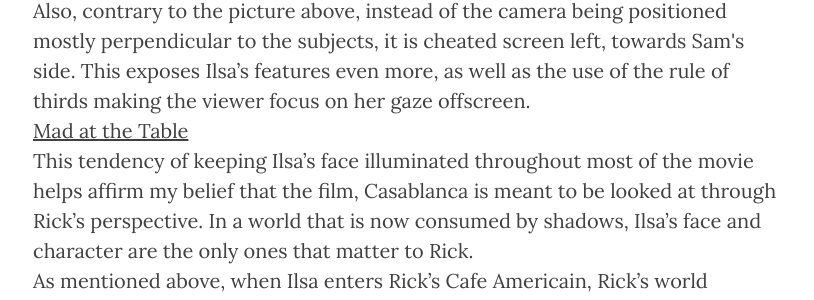
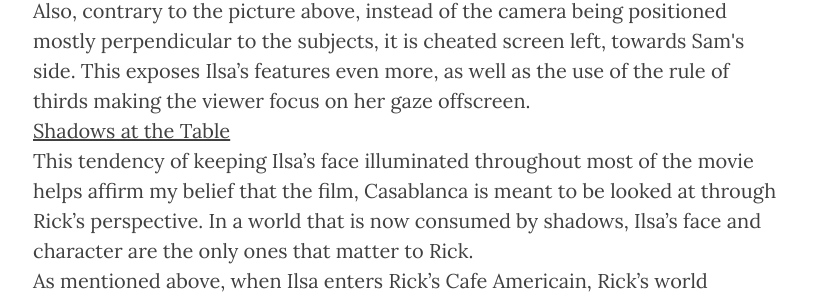
Before and after one commit to claubenstein/claubenstein.github.io, a Jekyll site: the page built from _posts/2014-12-23-Lighting-and-Casablanca's-Mise-en-Scene.markdown, in a window 1280 px wide and 900 px high, scrolled down 1726 px. Shown: the part 142-442 px from the top of the window, without its empty margins (232-1046 px from the left). Built offline with Jekyll 4.4.1, drawn with Linux system fonts in a browser that asks for light colours; nearby versions of some CDN libraries.

Commit message:
pic update

```diff
--- a/_posts/2014-12-23-Lighting-and-Casablanca's-Mise-en-Scene.markdown
+++ b/_posts/2014-12-23-Lighting-and-Casablanca's-Mise-en-Scene.markdown
@@ -18,7 +18,7 @@
 	As shown here, Rick and Ilsa are enjoying their romantic time in Paris.  The audience can clearly see both of their faces most likely due to a useage of frontal lighting and side lighting.  Similarly, the 90 degree rule is in effect here, revealing even more of the cast’s faces and expressions of joy.  In fact, Michael Curtiz uses bright illumination for the entire first part of the film, until Ilsa comes into the cast.  This shows the audience how much weight and baggage that Ilsa brings with her.<br>
 	The only oddity that occurs when Ilsa comes regarding the lighting is that her face remains brightly lit.  As shown below, Sam's face is concealed by shadow.  However, Ilsa’s face is brightly illuminated and her features are clearly visible.  Also, contrary to the picture above, instead of the camera being positioned mostly perpendicular to the subjects, it is cheated screen left, towards Sam's side.  This exposes Ilsa’s features even more, as well as the use of the rule of thirds making the viewer focus on her gaze offscreen.<br>
 
-<a href="http://4.bp.blogspot.com/-3m11kt3Hj4c/VHNx0O--raI/AAAAAAAABgQ/nE616U1QL7s/s1600/casablanca.jpg">Mad at the Table</a><br>
+<a href="http://4.bp.blogspot.com/-3m11kt3Hj4c/VHNx0O--raI/AAAAAAAABgQ/nE616U1QL7s/s1600/casablanca.jpg">Shadows at the Table</a><br>
 
 	This tendency of keeping Ilsa’s face illuminated throughout most of the movie helps affirm my belief that the film, Casablanca is meant to be looked at through Rick’s perspective.  In a world that is now consumed by shadows, Ilsa’s face and character are the only ones that matter to Rick.<br>
 	As mentioned above, when Ilsa enters Rick’s Cafe Americain, Rick’s world dissolves into shadows.  Where in the beginning of the film the audience could see Rick’s entire face clearly, Ilsa makes a reappearance into his life and not only Rick, but the entire ensemble becomes engulfed in shadow.  The shadows used in the tail end of Casablanca set up a mood consisting of tension and undecidedness that conclude with Rick walking out into the foggy night.  This demonstrates a use of low-key lighting by Michael Curtiz.  “Low-key lighting creates stronger contrasts and sharper, darker shadows.  Often the lighting is hard and fill light is lessened or eliminated altogether.  The effect is chiaroscuro, or extremely dark and light regions within the same image.”(p.129).  This is the effect that Curtiz gives us with a mixture of shadow and illumination put on Rick and Ilsa, respectively.<br>
```
